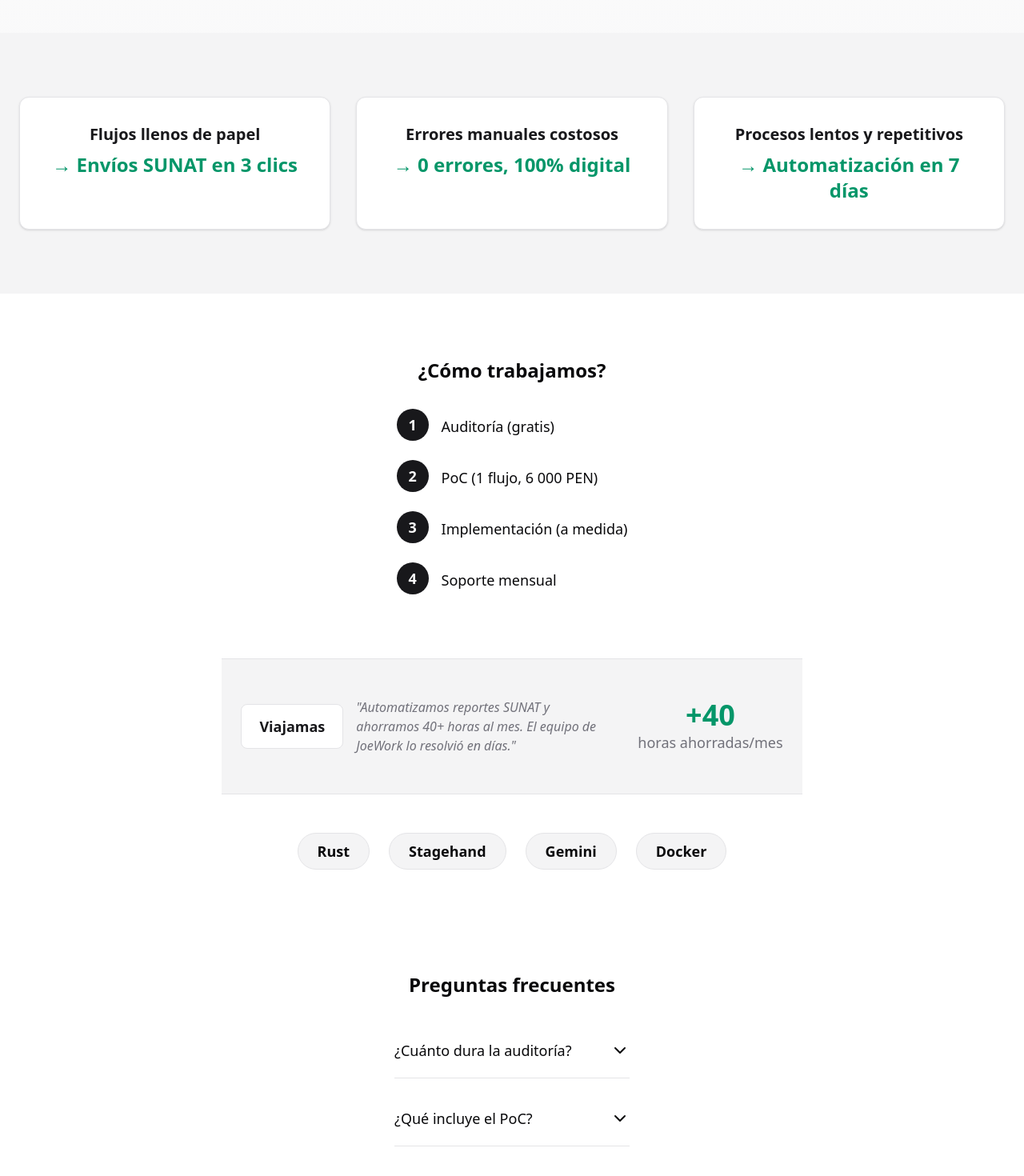
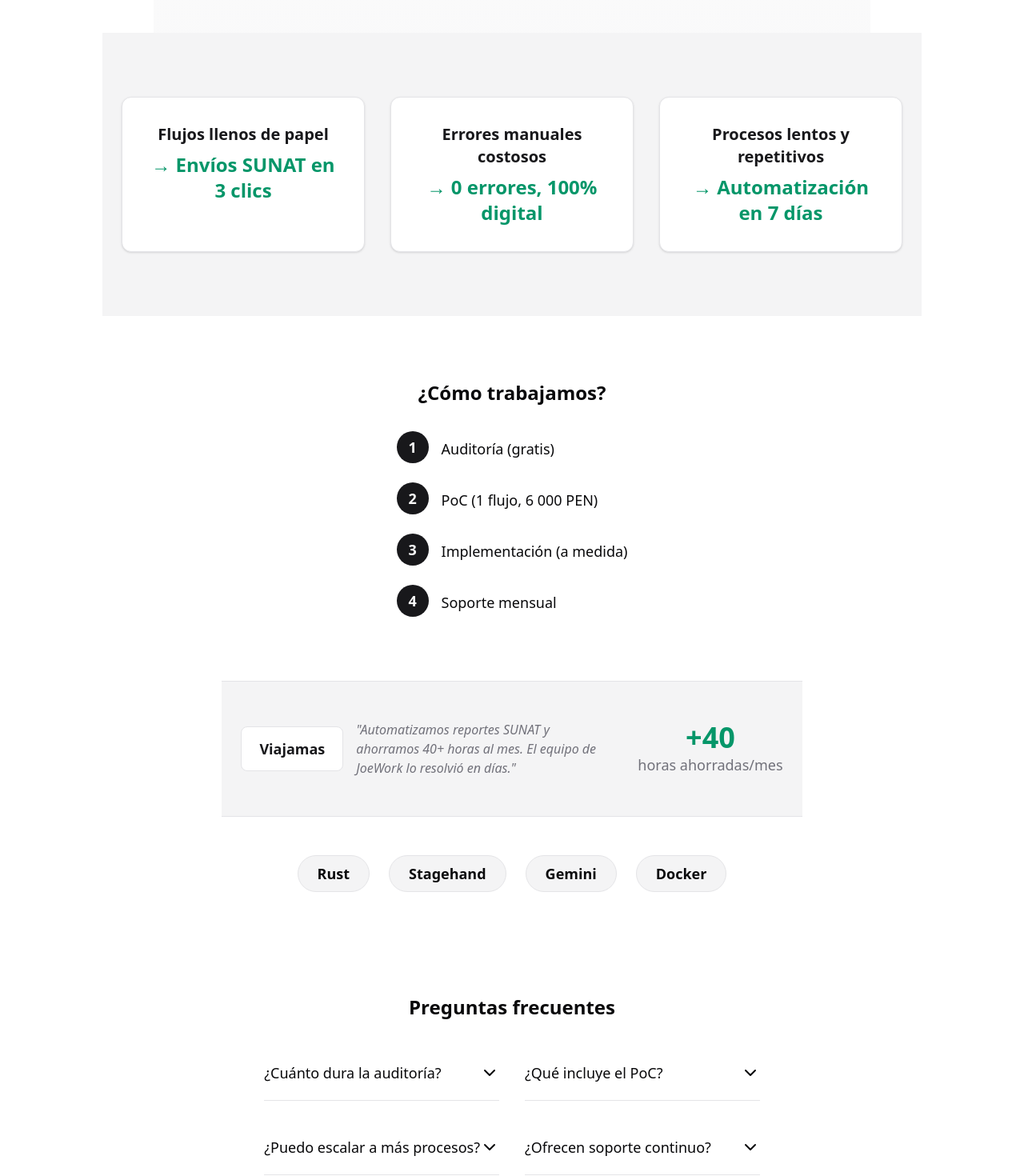
Before and after one commit to joeworkco/landing, a Next.js app: page /agency in a window 1280 px wide. Shown: the part 560-2030 px from the top of the page at 80% size. Built offline with nearby package versions, Linux system fonts and the light colour scheme; no server answers.

Commit message:
refactor: adjust container widths on Agency page for improved layout and responsiveness

```diff
--- a/app/agency/page.tsx
+++ b/app/agency/page.tsx
@@ -64,7 +64,7 @@
     <Fragment>
       {/* Hero */}
       <section className="py-20 md:py-32 bg-gradient-to-b from-background to-muted/50 dark:from-background dark:to-background text-center">
-        <div className="container mx-auto px-4 md:px-6">
+        <div className="container mx-auto px-4 md:px-6 max-w-4xl">
           <h1 className="text-4xl font-bold tracking-tight sm:text-5xl md:text-6xl text-balance">
             Automatizamos tus procesos críticos con IA en 7 días
           </h1>
@@ -82,7 +82,7 @@
 
       {/* Pain → Payoff section */}
       <section className="py-12 md:py-20 bg-muted">
-        <div className="container mx-auto px-4 md:px-6">
+        <div className="container mx-auto px-4 md:px-6 max-w-5xl">
           <div className="grid grid-cols-1 md:grid-cols-3 gap-8">
             {painPayoffCards.map((card, i) => (
               <div
@@ -103,7 +103,7 @@
 
       {/* How we work */}
       <section id="auditoria" className="py-12 md:py-20">
-        <div className="container mx-auto px-4 md:px-6 max-w-2xl">
+        <div className="container mx-auto px-4 md:px-6 max-w-3xl">
           <h2 className="text-2xl font-bold mb-8 text-center">
             ¿Cómo trabajamos?
           </h2>
@@ -122,7 +122,7 @@
 
       {/* Proof bar */}
       <section className="py-8 md:py-12 bg-muted border-y border-border">
-        <div className="container mx-auto px-4 md:px-6 flex flex-col md:flex-row items-center gap-8 justify-between">
+        <div className="container mx-auto px-4 md:px-6 max-w-5xl flex flex-col md:flex-row items-center gap-8 justify-between">
           {/* Viajamas logo + quote */}
           <div className="flex items-center gap-4">
             <div className="h-14 w-32 bg-white rounded-lg border flex items-center justify-center">
@@ -148,7 +148,7 @@
 
       {/* Tech trust row */}
       <section className="py-8 md:py-12">
-        <div className="container mx-auto px-4 md:px-6 flex flex-wrap items-center justify-center gap-6">
+        <div className="container mx-auto px-4 md:px-6 max-w-4xl flex flex-wrap items-center justify-center gap-6">
           {techStack.map((tech) => (
             <span
               key={tech}
@@ -162,11 +162,11 @@
 
       {/* Mini FAQ */}
       <section className="py-12 md:py-20">
-        <div className="container mx-auto px-4 md:px-6 max-w-2xl">
+        <div className="container mx-auto px-4 md:px-6 max-w-5xl">
           <h2 className="text-2xl font-bold mb-8 text-center">
             Preguntas frecuentes
           </h2>
-          <div className="space-y-4">
+          <div className="grid grid-cols-1 md:grid-cols-2 gap-x-8 gap-y-6">
             {miniFaq.map((item, i) => (
               <FaqItem key={i} question={item.question} answer={item.answer} />
             ))}
```
